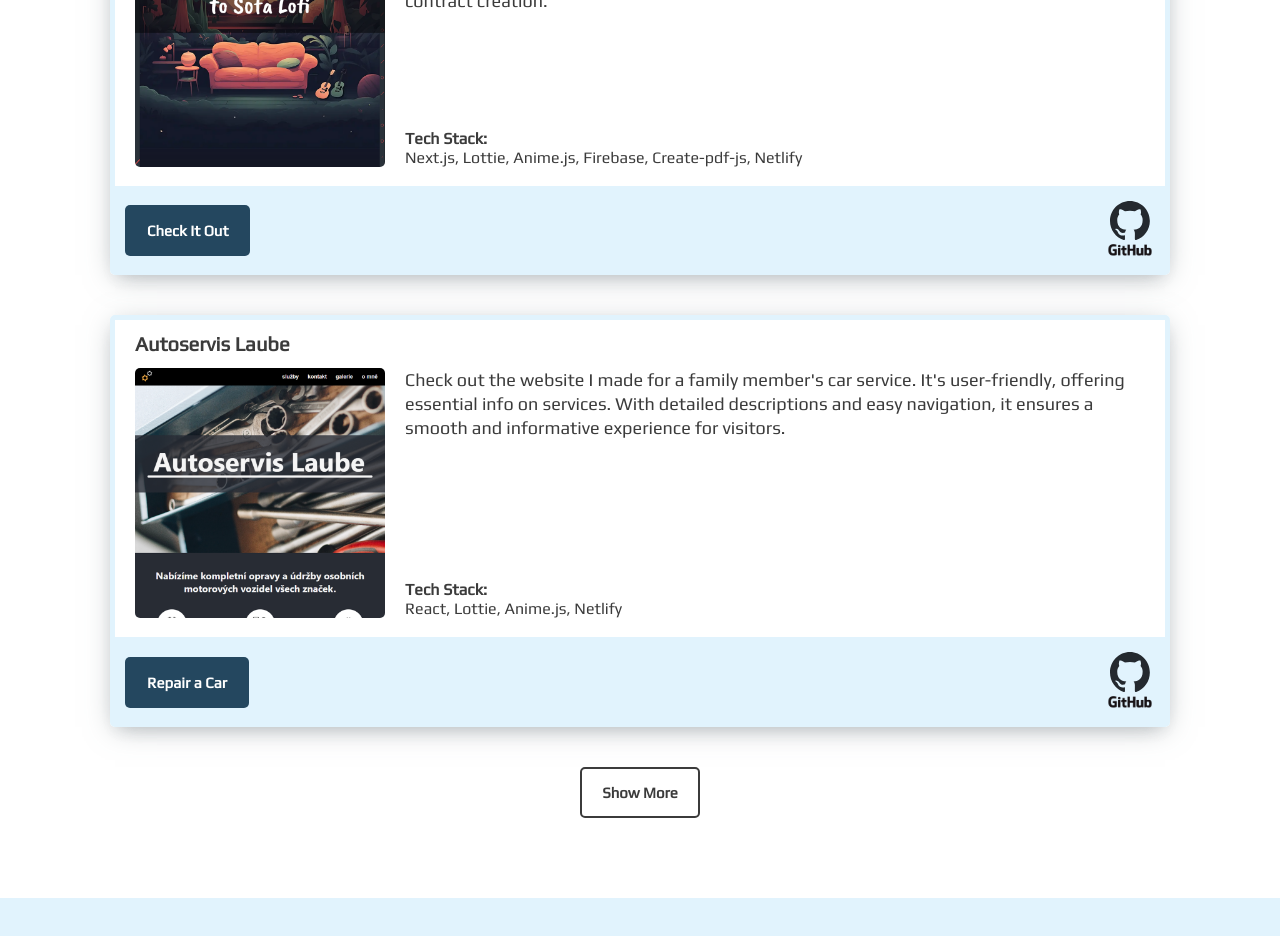
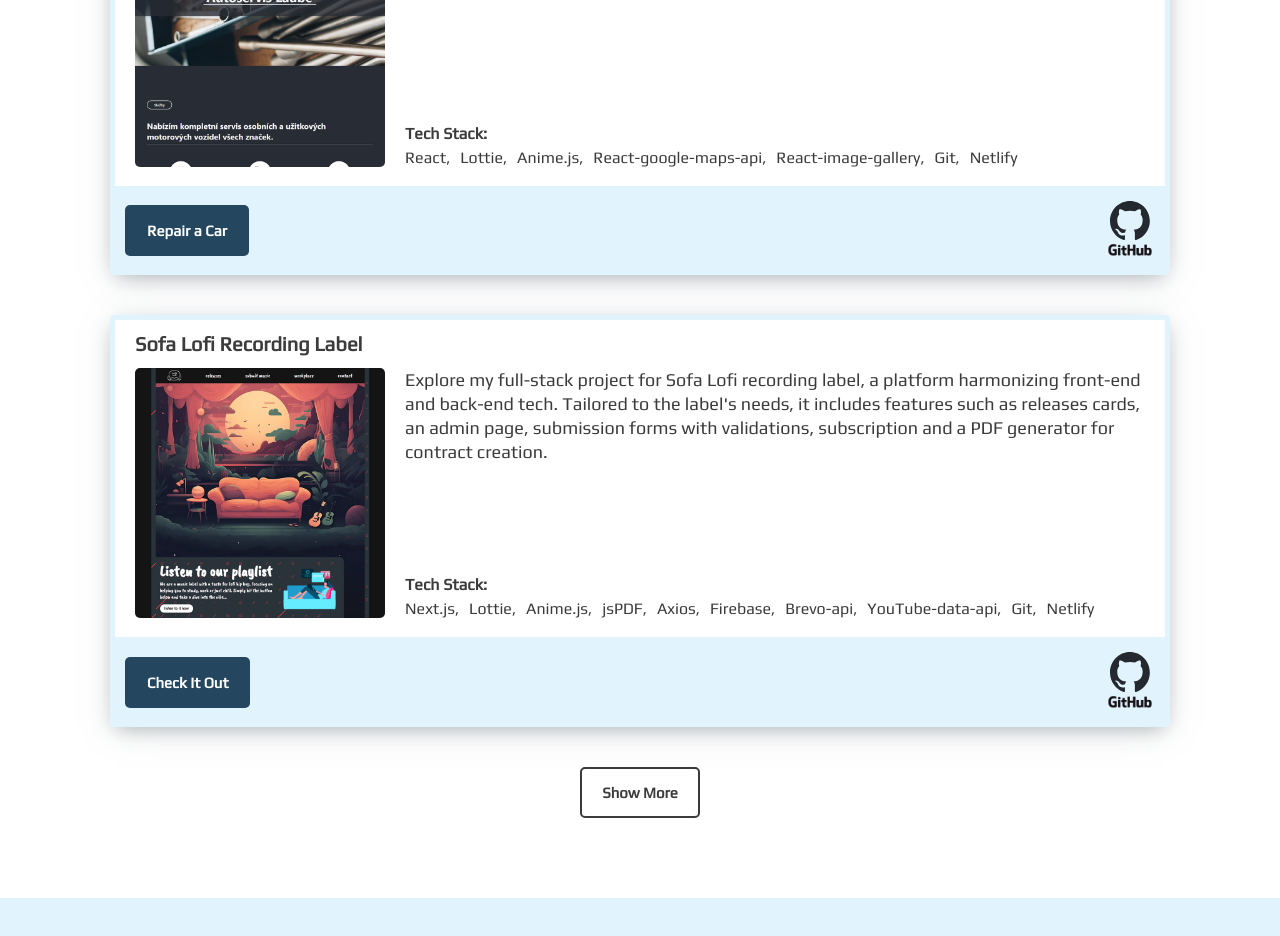
Before and after one commit to houbass/portfoliopage, a React (Create React App) app: page / in a window 1280 px wide. Shown: the part 1820-2756 px from the top of the page. Built offline with nearby package versions, Linux system fonts and the light colour scheme.

Commit message:
added tech stack links

```diff
--- a/src/App.css
+++ b/src/App.css
@@ -17,6 +17,7 @@
   --maxWidth: 1080px;
 
   color: var(--col1);
+  scroll-behavior: smooth;
 }
 
 img {
@@ -32,6 +33,14 @@ img {
 .fc {
   display: flex;
   flex-direction: column;
+}
+
+.gap1 {
+  gap: var(--mb1);
+}
+
+.gap2 {
+  gap: var(--mb2);
 }
 
 .menu {
@@ -622,6 +631,23 @@ p {
   border-radius: 5px;
 }
 
+
+.techList {
+  display: inline-flex;
+  padding-right: 10px;
+  padding-top: 5px;
+}
+
+.techLink {
+  text-wrap: nowrap;
+
+}
+
+.techLink:hover {
+  text-decoration: underline;
+}
+
+
 .contactBtn {
   pointer-events: all;
   cursor: pointer;
@@ -681,3 +707,11 @@ li::before {
     opacity: 1;
   }
 }
+
+.pointer {
+  cursor: pointer;
+}
+
+.fit {
+  width: fit-content;
+}
--- a/src/components/MyProjects.js
+++ b/src/components/MyProjects.js
@@ -5,7 +5,13 @@ import { useState } from "react";
 import gitPic from "../pic/git.svg"
 import gittextdPic from "../pic/gittext.svg"
 
+// components
+import MyProjectsDetails from "./MyProjectsDetails";
+
 export default function MyProjects({projects, lofichordPic, gravityPic, mindfuckPic, miningPic, spacePic, sofaPic, servicePic, mainOpacity }) {
+
+    // IMPORTING MY PROJECTS DETAILS
+    const {myProjects} = MyProjectsDetails(lofichordPic, gravityPic, mindfuckPic, miningPic, spacePic, sofaPic, servicePic)
 
     // STATES FOR SHOWMORE BTN
     const [showMore, setShowMore] = useState({
@@ -14,73 +20,11 @@ export default function MyProjects({projects, lofichordPic, gravityPic, mindfuck
         state: false
     });
 
-    // MY PROJETS DESCRIPTION
-    const myProjects = [
-        {
-            title: "Lofi Music Chord Progression Generator",
-            pic: lofichordPic,
-            text: "In this app my goal was to blend music theory with the elegance of code. In this project, I faced the challenge of handling audio files, oscillators, and precisely managing time intervals. Dive into the synergy of music and code, where every chord progression becomes a harmonious dance, and each line of code contributes to the symphony of your musical journey.",
-            techStack: ["React", "Midi-writer-js", "Netlify"],
-            btnText: "Make Some Music",
-            link: "https://lofichordrandomizer.netlify.app/",
-            git: "https://github.com/houbass/lofirandomizator.git"
-        }, {
-            title: "Sofa Lofi Recording Label",
-            pic: sofaPic,
-            text: "Explore my full-stack project for Sofa Lofi recording label, a platform harmonizing front-end and back-end tech. Tailored to the label's needs, it includes features such as releases cards, an admin page, submission forms with validations, subscription and a PDF generator for contract creation.",
-            techStack: ["Next.js", "Lottie", "Anime.js", "Firebase","Create-pdf-js", "Netlify"],
-            btnText: "Check It Out",
-            link: "https://sofalofi.com/",
-            git: "https://github.com/houbass/sofaoptimalization"
-        }, {
-            title: "Autoservis Laube",
-            pic: servicePic,
-            text: "Check out the website I made for a family member's car service. It's user-friendly, offering essential info on services. With detailed descriptions and easy navigation, it ensures a smooth and informative experience for visitors.",
-            techStack: ["React", "Lottie", "Anime.js", "Netlify"],
-            btnText: "Repair a Car",
-            link: "https://autoservislaube.cz/",
-            git: "https://github.com/houbass/autoservice"
-        }, {
-            title: "Gravitation Simulation",
-            pic: gravityPic,
-            text: "Explore the cosmos with my React app. A space-themed gravitational simulation using Three.js. Experience the mesmerizing dance of celestial bodies as they gravitate and orbit in real-time. This project harmonizes Newton's principles of gravitation with the elegance of Three.js. Unleash your curiosity with this gravitational simulation.",
-            techStack: ["React", "Three.js", "Netlify"],
-            btnText: "Let's Try",
-            link: "https://preeminent-florentine-a8e334.netlify.app/",
-            git: "https://github.com/houbass/gravitation"
-        }, {
-            title: "Mindfuck Game",
-            pic: mindfuckPic,
-            text: "Test your cognitive skills with my Next.js app, a fun and interactive journey to enhance mental acuity. Ready to push your limits and embark on a thrilling adventure of self-discovery? Challenge yourself, submit your scores, and compare them with others!",
-            techStack: ["Next.js", "Firebase", "Netlify"],
-            btnText: "Try Me",
-            link: "https://mindfuckgame.com/",
-            git: "https://github.com/houbass/mindfuck"
-        }, {
-            title: "Mining game",
-            pic: miningPic,
-            text: "Explore the tranquility of my relaxing mining game crafted with Next.js! Plan your moves strategically as you navigate the terrain, seeking the ideal path to achieve the highest score.",
-            techStack: ["Next.js", "Netlify"],
-            btnText: "Let's Mine",
-            link: "https://bitcoinminegame.netlify.app/",
-            git: "https://github.com/houbass/minegame"
-        }, {
-            title: "Spaceship Game",
-            pic: spacePic,
-            text: "Explore the excitement of my React spaceship game! Steer your spaceship through gravity fields, dodge obstacles, and reach the wormhole for a cosmic escape. Ready for the challenge?",
-            techStack: ["React", "Netlify"],
-            btnText: "Let's Fly",
-            link: "https://wondrous-jelly-5aa5c2.netlify.app/",
-            git: "https://github.com/houbass/gravity-game"
-        },
-    ]
-
 
     // SHOW MORE
     const filteredProjects = myProjects.filter((e, i) => i <= showMore.elements )
 
     function showMoreFun() {
-
         if(showMore.state === false) {
             setShowMore({
                 text: "Show Less",
@@ -99,7 +43,7 @@ export default function MyProjects({projects, lofichordPic, gravityPic, mindfuck
                     behavior: 'smooth',
                     block: "center",
                     inline: "nearest"
-                  }
+                }
             );
         }
     };
@@ -114,13 +58,19 @@ export default function MyProjects({projects, lofichordPic, gravityPic, mindfuck
                 opacity: mainOpacity,
                 transition: "1.5s",
                 }}>
-                <div className="col col-1-2">
-                    <h1
-                    className="title mb1"
-                    >My Projects</h1>
+                <div className="col col-1-2"                     >
+
+                    <div
+                    className="pointer fit"
+                    onClick={() => {
+                        projects.current.scrollIntoView();
+                    }}>
+                        <h1
+                        className="title mb1"
+                        >My Projects</h1>
+                    </div>
 
                     {filteredProjects.map((item, index) => {
-
                         let thisVisibility = "visible";
                         if(item.git === null){
                             thisVisibility = "hidden";
@@ -158,7 +108,24 @@ export default function MyProjects({projects, lofichordPic, gravityPic, mindfuck
                                         <p className="label">{item.text}</p>
                                         <div>
                                             <h3>Tech Stack:</h3>
-                                            <p>{item.techStack.join(", ")}</p>
+
+                                            {item.techStack.map((stack, i) => {
+                                                // NO COMMA ON LAST ELEMENT
+                                                let comma;
+                                                if(i + 1 === item.techStack.length ) {
+                                                    comma = "";
+                                                } else{
+                                                    comma = ","
+                                                }
+
+                                                return(
+                                                    <div key={i} className="techList">
+                                                        <a className="techLink" href={stack.url} rel="noopener noreferrer" target="_blank" >
+                                                            {stack.name + comma}
+                                                        </a>
+                                                    </div>
+                                                )
+                                            })}
                                         </div>
                                     </div>
                                 </div>
--- /dev/null
+++ b/src/components/MyProjectsDetails.js
@@ -0,0 +1,144 @@
+
+// TECH STACKS
+const stacks = {
+    animeJs: {
+        name: "Anime.js",
+        url: "https://animejs.com/"
+    },
+
+    axios: {
+        name: "Axios",
+        url: "https://www.npmjs.com/package/axios"
+    },
+
+    brevo: {
+        name: "Brevo-api",
+        url: "https://developers.brevo.com/"
+    },
+
+    firebase: {
+        name: "Firebase",
+        url: "https://firebase.google.com/"
+    },
+
+    git: {
+        name: "Git",
+        url: "https://git-scm.com/"
+    },
+
+    jsPdf: {
+        name: "jsPDF",
+        url: "https://www.npmjs.com/package/jspdf"
+    },
+
+    react: {
+        name: "React",
+        url: "https://react.dev/"
+    },
+
+    reactImageGallery: {
+        name: "React-image-gallery",
+        url: "https://www.npmjs.com/package/react-image-gallery"
+    },
+
+    reactGoogleMaps: {
+        name: "React-google-maps-api",
+        url: "https://www.npmjs.com/package/@react-google-maps/api"
+    },
+
+    lottie: {
+        name: "Lottie",
+        url: "https://lottiefiles.com/"
+    },
+
+    midiWriter: {
+        name: "Midi-writer-js",
+        url: "https://www.npmjs.com/package/midi-writer-js"
+    },
+
+    netlify: {
+        name: "Netlify",
+        url: "https://www.netlify.com/"
+    },
+
+    nextJs: {
+        name: "Next.js",
+        url: "https://nextjs.org/"
+    },
+
+    threeJs: {
+        name: "Three.js",
+        url: "https://threejs.org/"
+    },
+
+    youtubeDataApi: {
+        name: "YouTube-data-api",
+        url: "https://developers.google.com/youtube/v3"
+    },
+}
+
+    export default function MyProjectsDetails(lofichordPic, gravityPic, mindfuckPic, miningPic, spacePic, sofaPic, servicePic) {
+
+    // MY PROJETS DESCRIPTION
+    const myProjects = [
+        {
+            title: "Lofi Music Chord Progression Generator",
+            pic: lofichordPic,
+            text: "In this app my goal was to blend music theory with the elegance of code. In this project, I faced the challenge of handling audio files, oscillators, and precisely managing time intervals. Dive into the synergy of music and code, where every chord progression becomes a harmonious dance, and each line of code contributes to the symphony of your musical journey.",
+            techStack: [stacks.react, stacks.midiWriter, stacks.git, stacks.netlify],
+            btnText: "Make Some Music",
+            link: "https://lofichordrandomizer.netlify.app/",
+            git: "https://github.com/houbass/lofirandomizator.git"
+        }, {
+            title: "Autoservis Laube",
+            pic: servicePic,
+            text: "Check out the website I made for a family member's car service. It's user-friendly, offering essential info on services. With detailed descriptions and easy navigation, it ensures a smooth and informative experience for visitors.",
+            techStack: [stacks.react, stacks.lottie, stacks.animeJs, stacks.reactGoogleMaps, stacks.reactImageGallery, stacks.git, stacks.netlify],
+            btnText: "Repair a Car",
+            link: "https://autoservislaube.cz/",
+            git: "https://github.com/houbass/autoservice"
+        }, {
+            title: "Sofa Lofi Recording Label",
+            pic: sofaPic,
+            text: "Explore my full-stack project for Sofa Lofi recording label, a platform harmonizing front-end and back-end tech. Tailored to the label's needs, it includes features such as releases cards, an admin page, submission forms with validations, subscription and a PDF generator for contract creation.",
+            techStack: [stacks.nextJs, stacks.lottie, stacks.animeJs, stacks.jsPdf, stacks.axios, stacks.firebase, stacks.brevo, stacks.youtubeDataApi, stacks.git, stacks.netlify],
+            btnText: "Check It Out",
+            link: "https://sofalofi.com/",
+            git: "https://github.com/houbass/sofaoptimalization"
+        }, {
+            title: "Gravitation Simulation",
+            pic: gravityPic,
+            text: "Explore the cosmos with my React app. A space-themed gravitational simulation using Three.js. Experience the mesmerizing dance of celestial bodies as they gravitate and orbit in real-time. This project harmonizes Newton's principles of gravitation with the elegance of Three.js. Unleash your curiosity with this gravitational simulation.",
+            techStack: [stacks.react, stacks.threeJs, stacks.git, stacks.netlify],
+            btnText: "Let's Try",
+            link: "https://preeminent-florentine-a8e334.netlify.app/",
+            git: "https://github.com/houbass/gravitation"
+        }, {
+            title: "Mindfuck Game",
+            pic: mindfuckPic,
+            text: "Test your cognitive skills with my Next.js app, a fun and interactive journey to enhance mental acuity. Ready to push your limits and embark on a thrilling adventure of self-discovery? Challenge yourself, submit your scores, and compare them with others!",
+            techStack: [stacks.nextJs, stacks.firebase, stacks.git, stacks.netlify],
+            btnText: "Try Me",
+            link: "https://mindfuckgame.com/",
+            git: "https://github.com/houbass/mindfuck"
+        }, {
+            title: "Mining game",
+            pic: miningPic,
+            text: "Explore the tranquility of my relaxing mining game crafted with Next.js! Plan your moves strategically as you navigate the terrain, seeking the ideal path to achieve the highest score.",
+            techStack: [stacks.nextJs, stacks.git, stacks.netlify],
+            btnText: "Let's Mine",
+            link: "https://bitcoinminegame.netlify.app/",
+            git: "https://github.com/houbass/minegame"
+        }, {
+            title: "Spaceship Game",
+            pic: spacePic,
+            text: "Explore the excitement of my React spaceship game! Steer your spaceship through gravity fields, dodge obstacles, and reach the wormhole for a cosmic escape. Ready for the challenge?",
+            techStack: [stacks.react, stacks.git, stacks.netlify],
+            btnText: "Let's Fly",
+            link: "https://wondrous-jelly-5aa5c2.netlify.app/",
+            git: "https://github.com/houbass/gravity-game"
+        },
+    ]
+
+    return{myProjects}
+}
```
Also changed, not shown: public/index.html (+8 -0 lines), src/components/Contact.js (+8 -1 lines), src/components/MySkills.js (+10 -3 lines), src/pic/autoservis.webp, src/pic/sofalofi.webp.
